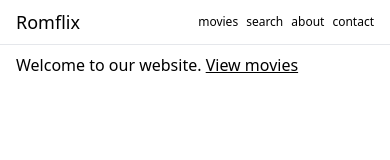
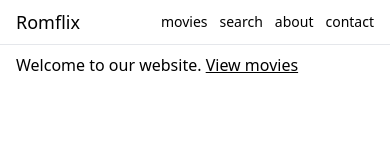
Before and after one commit to Sean-Sophearom/romflix, a Next.js app: page / in a window 390 px wide. Shown: the top 160 px of the page. Built offline with nearby package versions, Linux system fonts and the light colour scheme.

Commit message:
make navbar gap larger

```diff
--- a/components/Navbar.js
+++ b/components/Navbar.js
@@ -6,7 +6,7 @@ const Navbar = () => {
       <Link href="/" className="text-lg font-medium">
         Romflix
       </Link>
-      <ul className="flex gap-2 text-xs xs:text-sm xs:gap-6 sm:text-base sm:gap-8">
+      <ul className="flex gap-3 text-sm xs:text-base xs:gap-6 sm:gap-8">
         <li className="hover:underline hover:text-gray-500">
           <Link href="/movies">movies</Link>
         </li>
```
